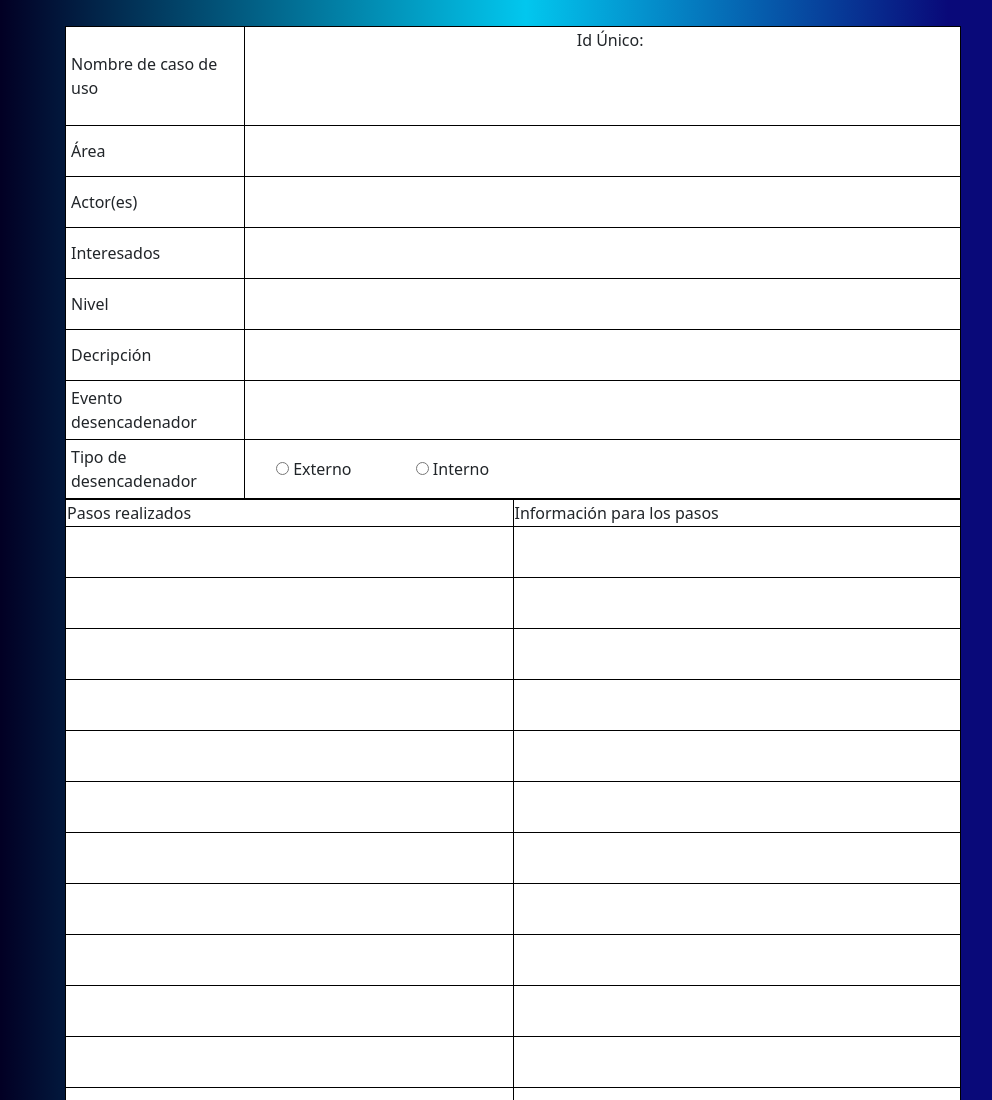
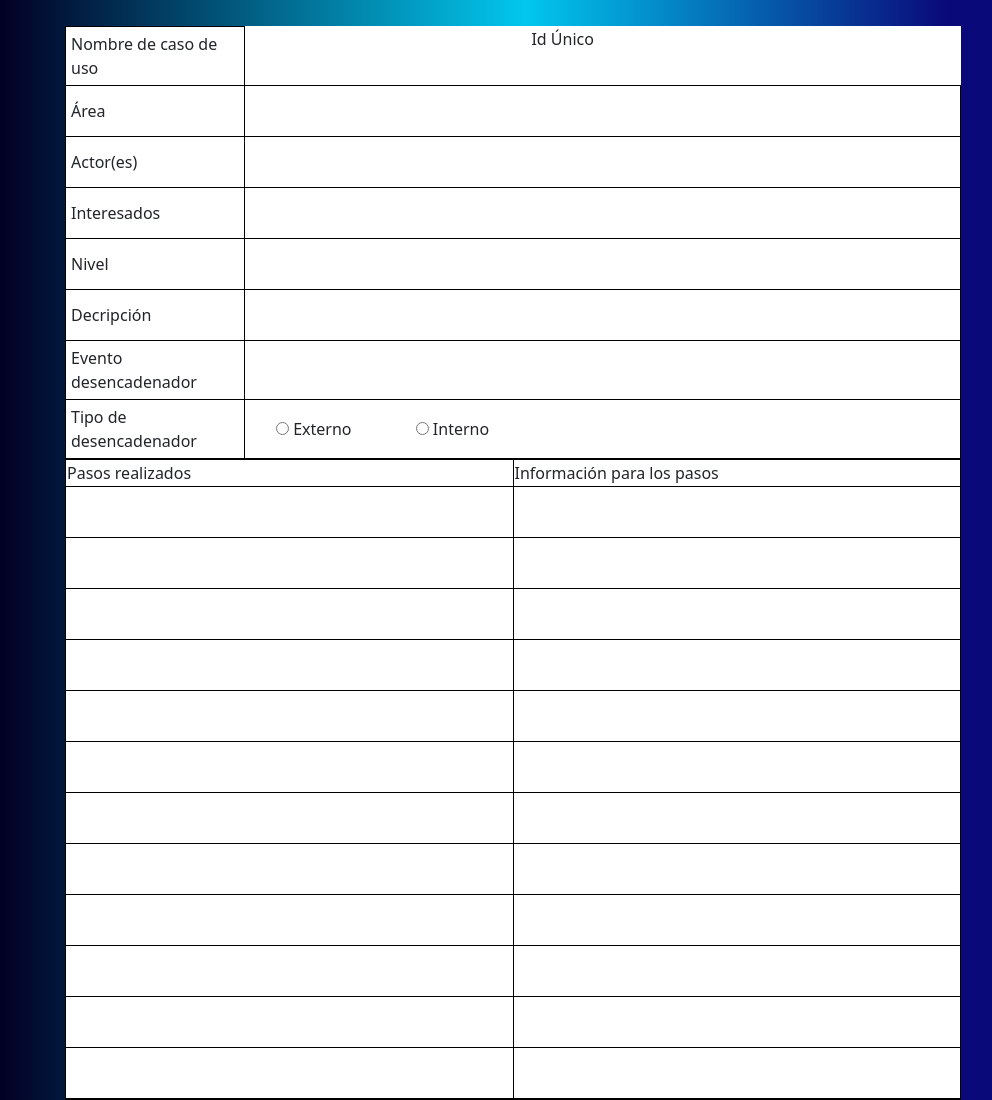
Before and after one commit to DanniYos/Plantilla-casos-de-uso, a plain HTML site: page index.html in a window 1280 px wide. Shown: the top 1100 px of the page, without its empty margins (127-1119 px from the left). Drawn offline with nearby package versions, Linux system fonts and the light colour scheme.

Commit message:
Correccion

```diff
--- a/index.html
+++ b/index.html
@@ -14,10 +14,10 @@
         <tbody>
             <tr>
                 <td class="subtitulo-encabezado">Nombre de caso de uso</td>
-                <td class="descripcion">
+                <td class="descripcion-cont">
                     <textarea class="text-first" type="text"></textarea>
-                    Id Único:
-                    <textarea class="text-first" type="text"> </textarea>
+                    <div id="text-first">Id Único</div>
+                    <textarea class="text-first" type="text"></textarea>
                 </td>
             </tr>
             <tr>
--- a/style.css
+++ b/style.css
@@ -88,12 +88,21 @@ body{
 
 .text-first{
     border: none;
-    width: 45.8%;
+    width: 40%;
     resize: none;
     overflow: hidden;
     padding: 0;
     margin: 0;
+}
+
+.descripcion-cont{
+    display: flex;
+    justify-content: space-between;
     vertical-align: top;
+}
+
+#text-first{
+    width: 20%;
 }
 
 @media print {
```
